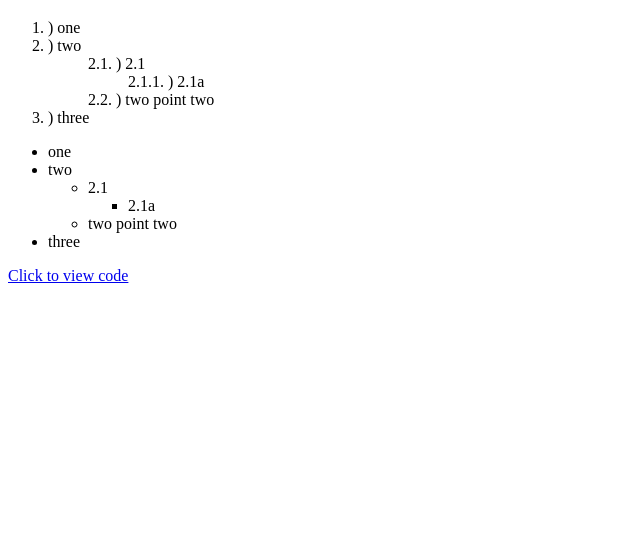
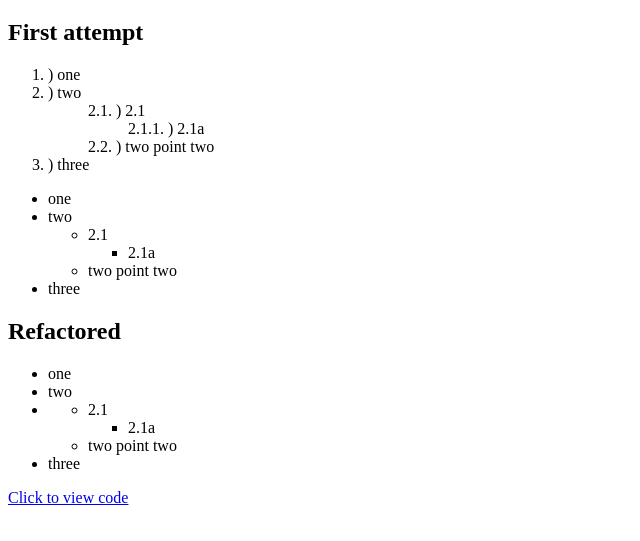
Before and after one commit to swaff-y/coral-active, a plain HTML site: page index.html in a window 1280 px wide. Shown: the part 61-602 px from the top of the page, without its empty margins (0-640 px from the left). Drawn offline with Linux system fonts and the light colour scheme.

Commit message:
Another version

```diff
--- a/index.html
+++ b/index.html
@@ -13,6 +13,7 @@
   <body>
     <h1> coral </h1>
 
+    <h2>First attempt</h2>
     <script>
       document.write(recursive(arrayTwo,true));
     </script>
@@ -21,6 +22,10 @@
       document.write(recursive(arrayTwo,false));
     </script>
 
+    <h2>Refactored</h2>
+    <script>
+      document.write(write(arrayTwo,true));
+    </script>
 
     <a href="https://github.com/swaff-y/coral-active/blob/main/js/main.js" target="_blank">Click to view code</a>
     <link rel="stylesheet" href="css/style.css">
--- a/js/main.js
+++ b/js/main.js
@@ -79,15 +79,17 @@ const recursive = (array,type = false) => {
   return strD
 }
 
-//------------------ A try at an iterative version ----------------------
+//------------------ A try another version ----------------------
 
 const cond = (item, index, last) => {
-  if(index === 0){
-    item = "<ul><li>" + item + "</li>";
+  if(index === 0 && index === last){
+    item = "<ul class='ol'><li class='ol'>" + item + "</li></ul>";
+  }else if(index === 0){
+    item = "<ul class='ol'><li class='ol'>" + item + "</li>";
   }else if(index === last){
-    item = "<li>" + item + "</li></ul>";
+    item = "<li class='ol'>" + item + "</li></ul>";
   }else{
-    item = "<li>" + item + "<li>";
+    item = "<li class='ol'>" + item + "<li>";
   }
   return item;
 }
@@ -97,21 +99,48 @@ const outCond = (item, index, last) => {
   if(Array.isArray(item) === false){
     item = cond(item, index, last);
   }else{
-    // item = outCond(item,index, last);
-    item = item;
+    item = mapped(item);
   }
   return item;
 }
 
-const last = array.length -1;
+const objCheck = (item, index, last) => {
+  if(isObject(item) === true){
+    const itemArray = Object.values(item);
+    // item = outCond(itemArray[1], index, last);
+    item = [];
+    const ins = outCond(itemArray[0], index, last);
+    const ins2 = mapped(itemArray[1]);
+    item.push(ins);
+    item.push(ins2);
+  }else{
+    item = outCond(item, index, last);
+  }
+  return item;
+}
 
-const change = array.map((item,index)=>{
+const mapped = (array) => {
+  const change = array.map((item,index)=>{
+    const last = array.length -1;
+    item = objCheck(item,index, last);
+    return item;
+  });
+  return change;
+}
 
-  item = outCond(item, index, last);
-  return item;
-});
+const flatDeep = (arr, d = 1) => {
+   return d > 0 ? arr.reduce((acc, val) => acc.concat(Array.isArray(val) ? flatDeep(val, d - 1) : val), [])
+                : arr.slice();
+};
 
-console.log(change);
+const write = (array) => {
+  const ret = flatDeep(mapped(array),Infinity).join("");
+  return ret;
+}
+
+
+
+console.log(write(arrayTwo));
 
 // const itArr = [];
 // const iterative = (array) => {
```
